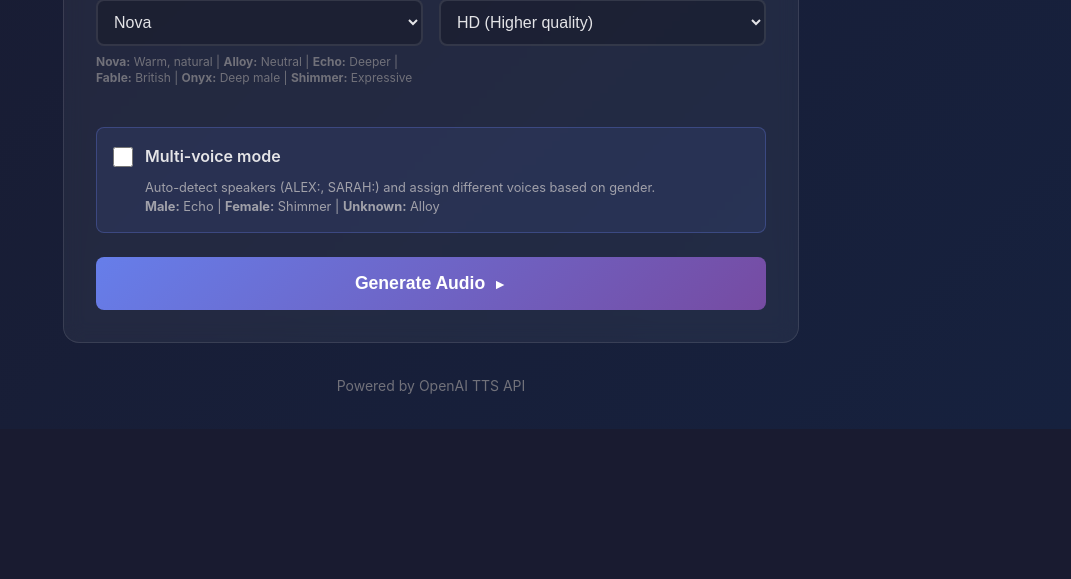
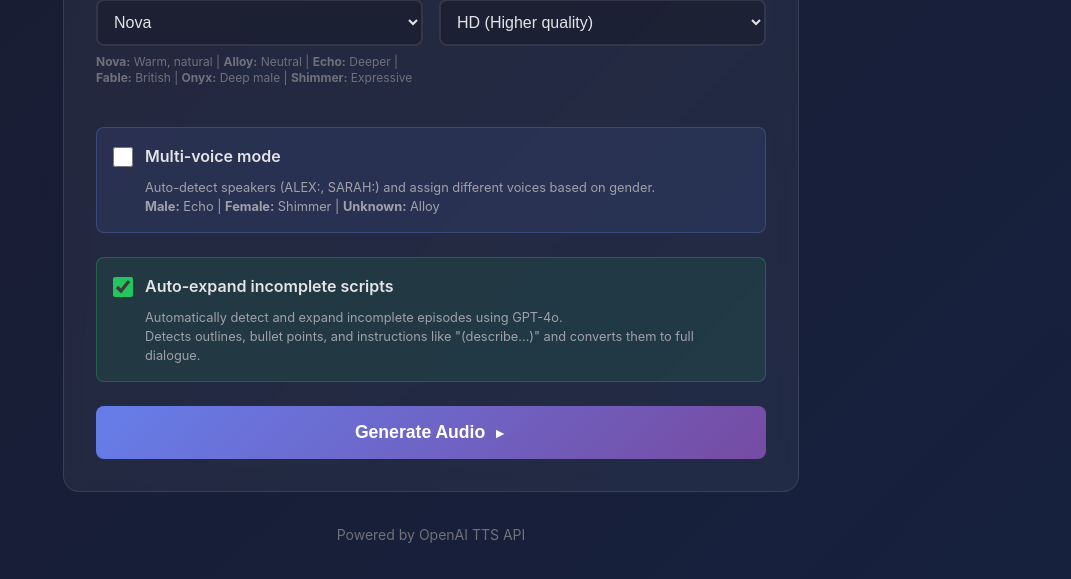
Before and after one commit to intellegix/podcast-tts-web, a Flask app: page / in a window 1280 px wide. Shown: the part 739-1318 px from the top of the page, without its empty margins (209-1280 px from the left). Before the commit the page ends 1168 px from the top, so only its background shows below. Run offline with Flask 3, Linux system fonts and the light colour scheme.

Commit message:
Add auto-expand incomplete scripts with GPT-4o
- Detect incomplete episodes (outlines, bullets, instructions)
- Auto-expand using GPT-4o before TTS generation
- Parse episodes and detect "(describe...)" patterns
- Extract speakers from complete episodes for consistency
- Add "Auto-expand" checkbox (default ON) in UI
- Green-styled checkbox section for visibility
- Progress messages show expansion status

Cost: ~$0.01-0.02 per episode expanded

🤖 Generated with [Claude Code](https://claude.com/claude-code)

Co-Authored-By: Claude Opus 4.5 <noreply@anthropic.com>

```diff
--- a/app.py
+++ b/app.py
@@ -72,6 +72,24 @@ FEMALE_NAMES = {
 # Parallel processing configuration
 # Set to 0 for unlimited (1 agent per chunk), or a number to limit concurrent workers
 MAX_CONCURRENT_CHUNKS = int(os.environ.get('TTS_MAX_CONCURRENT', '0'))  # 0 = unlimited (1 per chunk)
+
+# Script expansion prompt for GPT-4o
+SCRIPT_EXPANSION_PROMPT = """You are a podcast script writer. Expand the given outline into natural dialogue between the hosts.
+
+FORMAT RULES:
+- Use speaker names followed by colon (ALEX:, SARAH:, etc.) - match the names used in the context
+- Write natural, conversational dialogue with back-and-forth between hosts
+- The first speaker is typically the host/interviewer, the second is the expert/guest
+- Match the tone, style, and technical depth of the provided context
+- Do NOT include stage directions in parentheses like (laughs) or (pauses)
+- Aim for 800-1200 words per episode section
+- Include specific examples, numbers, and details from the outline
+- Make it educational but engaging - explain concepts clearly
+
+OUTPUT: Return ONLY the expanded dialogue script, no explanations or meta-commentary."""
+
+# Script expansion model
+SCRIPT_EXPANSION_MODEL = os.environ.get('SCRIPT_EXPANSION_MODEL', 'gpt-4o')
 
 
 class RateLimiter:
@@ -297,6 +315,186 @@ def split_by_speaker(text, speaker_voices, max_chars=2000):
     return final_chunks
 
 
+# ============== Script Auto-Expansion Functions ==============
+
+def is_episode_incomplete(episode_text):
+    """
+    Detect if an episode section is incomplete (outline/notes vs full dialogue).
+    Returns True if the episode needs AI expansion.
+    """
+    # Check for dialogue markers (SPEAKER: format)
+    has_dialogue = bool(re.search(r'^[A-Z][A-Za-z]+:', episode_text, re.MULTILINE))
+
+    # Check for outline/instruction markers
+    has_bullets = bool(re.search(r'^\s*[-*•]\s+', episode_text, re.MULTILINE))
+    has_numbered_list = bool(re.search(r'^\s*\d+[.)]\s+', episode_text, re.MULTILINE))
+    has_instructions = bool(re.search(
+        r'\b(Cover|Explain|Describe|Include|Show|Discuss|Talk about|Mention|Address)\b',
+        episode_text,
+        re.IGNORECASE
+    ))
+
+    # Check for parenthetical instructions like "(describe the workflow)"
+    has_paren_instructions = bool(re.search(r'\([^)]*\b(describe|explain|cover|discuss)\b[^)]*\)', episode_text, re.IGNORECASE))
+
+    # Word count check (excluding header)
+    lines = episode_text.strip().split('\n')
+    content_lines = [l for l in lines[1:] if l.strip()]  # Skip header
+    word_count = sum(len(line.split()) for line in content_lines)
+
+    # Episode is incomplete if:
+    # 1. No dialogue AND has outline markers, OR
+    # 2. Has parenthetical instructions, OR
+    # 3. Very short content with instruction words
+    if not has_dialogue and (has_bullets or has_numbered_list or has_paren_instructions):
+        return True
+    if has_paren_instructions:
+        return True
+    if word_count < 200 and has_instructions:
+        return True
+
+    return False
+
+
+def parse_episodes(text):
+    """
+    Split script into episodes and detect which ones are incomplete.
+    Returns list of dicts with 'text', 'header', 'is_complete', 'episode_num'.
+    """
+    # Pattern to match episode headers like "## EPISODE 1:" or "EPISODE 1:"
+    episode_pattern = r'((?:##?\s*)?EPISODE\s*(\d+)[:\s].+?)(?=(?:##?\s*)?EPISODE\s*\d+[:\s]|\Z)'
+
+    matches = list(re.finditer(episode_pattern, text, re.DOTALL | re.IGNORECASE))
+
+    if not matches:
+        # No episode structure found - treat as single complete script
+        return [{'text': text, 'header': '', 'is_complete': True, 'episode_num': 0}]
+
+    episodes = []
+    for match in matches:
+        episode_text = match.group(1).strip()
+        episode_num = int(match.group(2))
+
+        # Extract header (first line)
+        header_match = re.match(r'^[^\n]+', episode_text)
+        header = header_match.group(0) if header_match else f"Episode {episode_num}"
+
+        episodes.append({
+            'text': episode_text,
+            'header': header,
+            'is_complete': not is_episode_incomplete(episode_text),
+            'episode_num': episode_num
+        })
+
+    return episodes
+
+
+def expand_script_with_ai(outline_text, context="", speakers=None):
+    """
+    Use GPT-4o to expand an episode outline into full podcast dialogue.
+
+    Args:
+        outline_text: The incomplete episode outline
+        context: Text from previous complete episodes for style matching
+        speakers: List of speaker names to use (e.g., ['ALEX', 'SARAH'])
+
+    Returns:
+        Expanded dialogue script
+    """
+    client = get_client()
+
+    # Build the user prompt
+    speaker_info = ""
+    if speakers:
+        speaker_info = f"\nSpeakers to use: {', '.join(speakers)}"
+
+    context_snippet = ""
+    if context:
+        # Limit context to last ~2000 chars to avoid token limits
+        context_snippet = f"\n\nStyle reference from previous episodes:\n{context[-2000:]}"
+
+    user_prompt = f"""Expand this episode outline into a full podcast dialogue script:{speaker_info}{context_snippet}
+
+EPISODE TO EXPAND:
+{outline_text}
+
+Write the complete dialogue now:"""
+
+    try:
+        response = client.chat.completions.create(
+            model=SCRIPT_EXPANSION_MODEL,
+            messages=[
+                {"role": "system", "content": SCRIPT_EXPANSION_PROMPT},
+                {"role": "user", "content": user_prompt}
+            ],
+            temperature=0.7,
+            max_tokens=4000
+        )
+        return response.choices[0].message.content
+    except Exception as e:
+        print(f"[EXPAND] Error expanding script: {e}", file=sys.stderr, flush=True)
+        raise
+
+
+def auto_expand_script(text, progress_callback=None):
+    """
+    Automatically detect and expand incomplete episodes in a script.
+
+    Args:
+        text: Full script text
+        progress_callback: Optional function to call with progress updates
+
+    Returns:
+        Tuple of (expanded_text, expansion_count)
+    """
+    episodes = parse_episodes(text)
+
+    if not episodes or all(ep['is_complete'] for ep in episodes):
+        return text, 0
+
+    # Find incomplete episodes
+    incomplete = [ep for ep in episodes if not ep['is_complete']]
+    complete = [ep for ep in episodes if ep['is_complete']]
+
+    if not incomplete:
+        return text, 0
+
+    # Extract speakers from complete episodes for consistency
+    speakers = detect_speakers('\n'.join(ep['text'] for ep in complete))
+    if not speakers:
+        speakers = ['ALEX', 'SARAH']  # Default speakers
+
+    # Build context from complete episodes
+    context = '\n\n'.join(ep['text'] for ep in complete[:3])  # Use first 3 complete episodes
+
+    # Expand each incomplete episode
+    expanded_episodes = {}
+    for i, ep in enumerate(incomplete):
+        if progress_callback:
+            progress_callback(f"Expanding Episode {ep['episode_num']} with AI... ({i+1}/{len(incomplete)})")
+
+        print(f"[EXPAND] Expanding Episode {ep['episode_num']}...", file=sys.stderr, flush=True)
+
+        try:
+            expanded_text = expand_script_with_ai(ep['text'], context, speakers)
+            expanded_episodes[ep['episode_num']] = expanded_text
+            print(f"[EXPAND] Episode {ep['episode_num']} expanded ({len(expanded_text)} chars)", file=sys.stderr, flush=True)
+        except Exception as e:
+            print(f"[EXPAND] Failed to expand Episode {ep['episode_num']}: {e}", file=sys.stderr, flush=True)
+            # Keep original text on failure
+            expanded_episodes[ep['episode_num']] = ep['text']
+
+    # Rebuild the full script with expanded episodes
+    result_parts = []
+    for ep in episodes:
+        if ep['episode_num'] in expanded_episodes:
+            result_parts.append(expanded_episodes[ep['episode_num']])
+        else:
+            result_parts.append(ep['text'])
+
+    return '\n\n'.join(result_parts), len(incomplete)
+
+
 @app.route('/login', methods=['GET', 'POST'])
 def login():
     """Login page"""
@@ -342,8 +540,9 @@ def generate():
     voice = request.form.get('voice', 'nova')
     model = request.form.get('model', 'tts-1-hd')
     multi_voice = request.form.get('multi_voice', 'false').lower() == 'true'
+    auto_expand = request.form.get('auto_expand', 'true').lower() == 'true'  # Default ON
 
-    def generate_stream(text, voice, model, multi_voice):
+    def generate_stream(text, voice, model, multi_voice, auto_expand):
         job_id = str(uuid.uuid4())[:8]
         job_dir = TEMP_DIR / job_id
         job_dir.mkdir(exist_ok=True)
@@ -357,6 +556,27 @@ def generate():
                 voice = 'nova'
             if model not in MODELS:
                 model = 'tts-1-hd'
+
+            # Auto-expand incomplete episodes if enabled
+            if auto_expand:
+                yield f"data: {{\"status\": \"processing\", \"message\": \"Analyzing script for incomplete sections...\"}}\n\n"
+
+                # Check for incomplete episodes
+                episodes = parse_episodes(text)
+                incomplete_count = sum(1 for ep in episodes if not ep['is_complete'])
+
+                if incomplete_count > 0:
+                    yield f"data: {{\"status\": \"processing\", \"message\": \"Found {incomplete_count} incomplete episode(s). Expanding with AI...\"}}\n\n"
+                    print(f"[EXPAND] Found {incomplete_count} incomplete episodes, expanding...", file=sys.stderr, flush=True)
+
+                    try:
+                        # Expand incomplete episodes
+                        text, expanded_count = auto_expand_script(text)
+                        yield f"data: {{\"status\": \"processing\", \"message\": \"Expanded {expanded_count} episode(s). Continuing to audio generation...\"}}\n\n"
+                        print(f"[EXPAND] Expansion complete, {expanded_count} episodes expanded", file=sys.stderr, flush=True)
+                    except Exception as e:
+                        yield f"data: {{\"status\": \"processing\", \"message\": \"Script expansion failed: {str(e)}. Continuing with original text...\"}}\n\n"
+                        print(f"[EXPAND] Expansion failed: {e}", file=sys.stderr, flush=True)
 
             # Preprocess text
             processed = preprocess_text(text)
@@ -461,7 +681,7 @@ def generate():
         except Exception as e:
             yield f"data: {json.dumps({'status': 'error', 'message': f'Error: {str(e)}'})}\n\n"
 
-    response = Response(generate_stream(text, voice, model, multi_voice), mimetype='text/event-stream')
+    response = Response(generate_stream(text, voice, model, multi_voice, auto_expand), mimetype='text/event-stream')
     response.headers['Cache-Control'] = 'no-cache'
     response.headers['Connection'] = 'keep-alive'
     response.headers['X-Accel-Buffering'] = 'no'  # Critical for Render's nginx proxy
--- a/static/style.css
+++ b/static/style.css
@@ -428,3 +428,13 @@ footer {
     line-height: 1.5;
     margin-left: 2rem;
 }
+
+/* Auto-expand section styling */
+.auto-expand-section {
+    background: rgba(34, 197, 94, 0.1);
+    border-color: rgba(34, 197, 94, 0.3);
+}
+
+.auto-expand-section .checkbox-label input[type="checkbox"] {
+    accent-color: #22c55e;
+}
--- a/templates/index.html
+++ b/templates/index.html
@@ -77,6 +77,17 @@
                     <small class="multi-voice-hint">
                         Auto-detect speakers (ALEX:, SARAH:) and assign different voices based on gender.
                         <br><strong>Male:</strong> Echo | <strong>Female:</strong> Shimmer | <strong>Unknown:</strong> Alloy
+                    </small>
+                </div>
+
+                <div class="form-section checkbox-section auto-expand-section">
+                    <label class="checkbox-label">
+                        <input type="checkbox" id="auto_expand" name="auto_expand" value="true" checked>
+                        <span class="checkbox-text">Auto-expand incomplete scripts</span>
+                    </label>
+                    <small class="multi-voice-hint">
+                        Automatically detect and expand incomplete episodes using GPT-4o.
+                        <br>Detects outlines, bullet points, and instructions like "(describe...)" and converts them to full dialogue.
                     </small>
                 </div>
 
```
